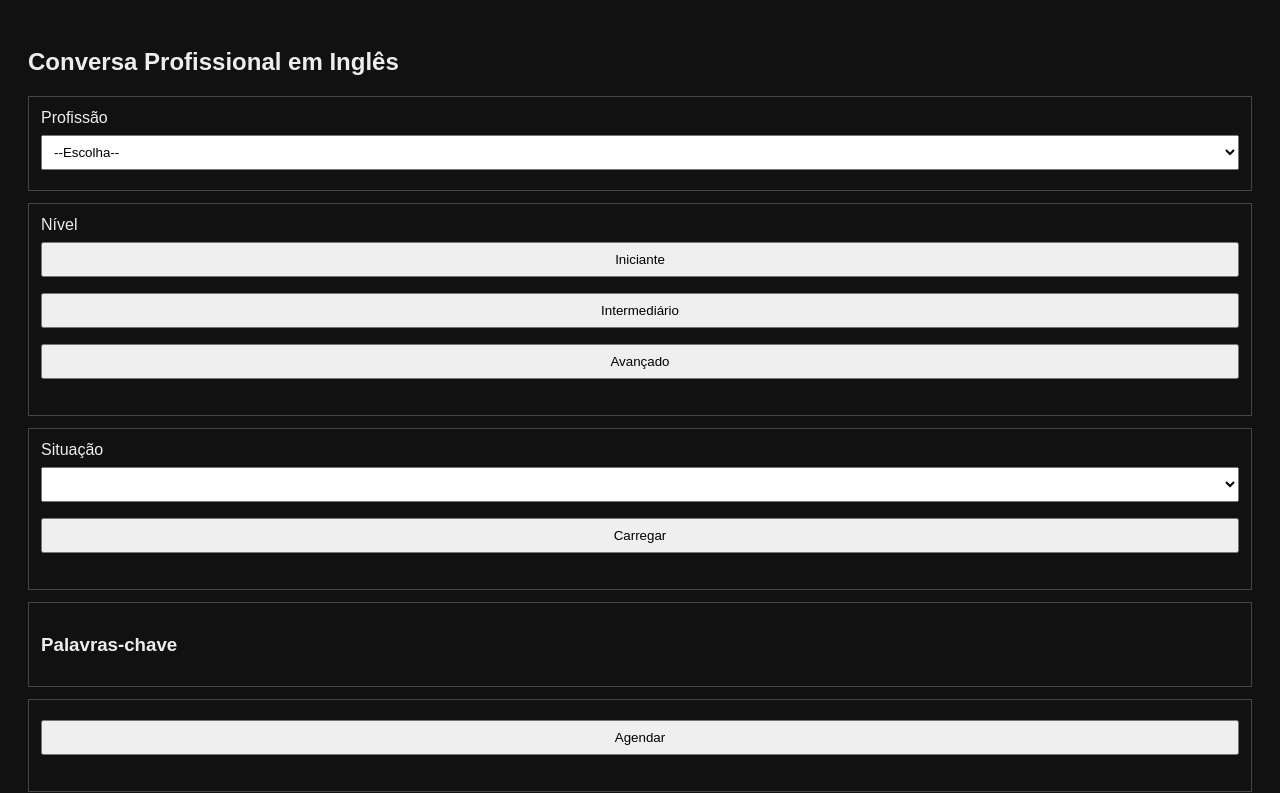
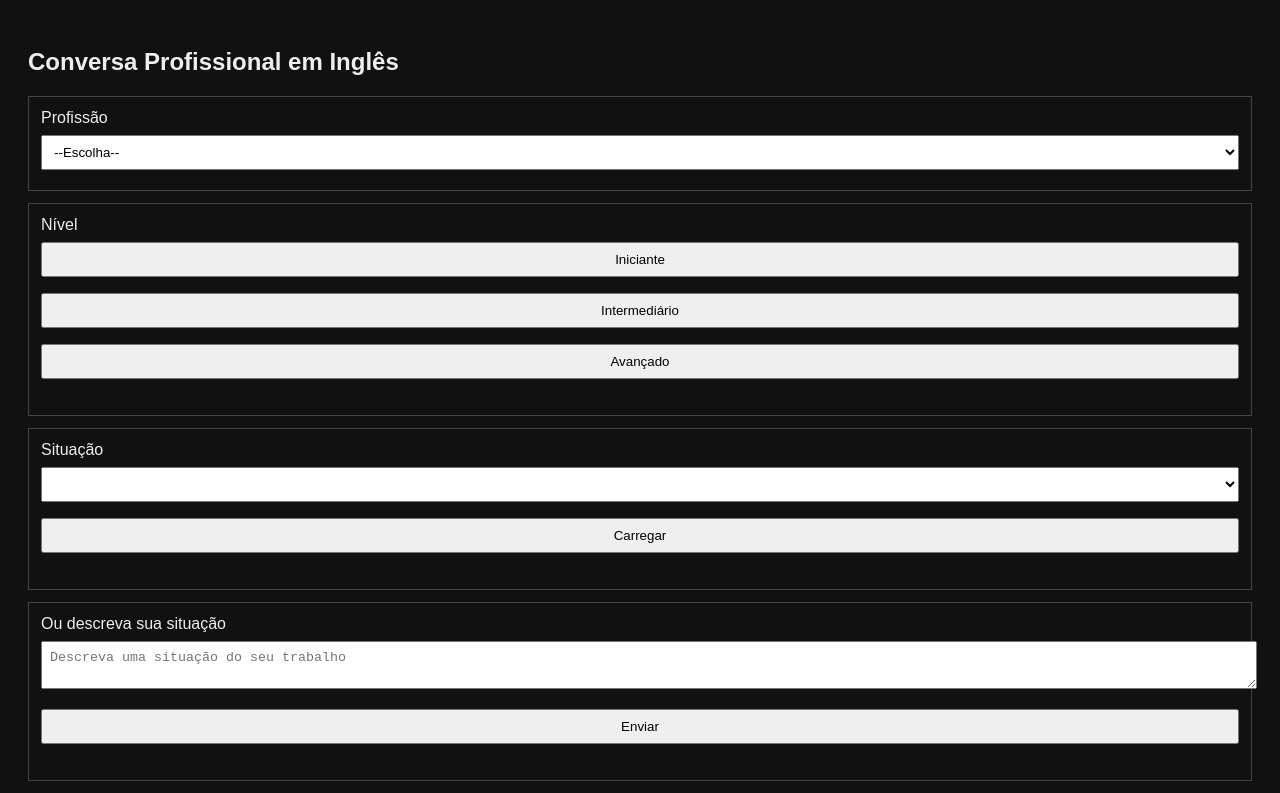
Before and after one commit to azmand01-jpg/english-professions-mvp, a website: page index.html in a window 1280 px wide. Both pictures are taken after a click on the button "Começar". Shown: the top 793 px of the page. Drawn offline with Linux system fonts and the light colour scheme.

Commit message:
Update index.html

```diff
--- a/index.html
+++ b/index.html
@@ -74,6 +74,14 @@
 <p id="context"></p>
 </div>
 
+<!-- NEW BLOCK -->
+<div class="box">
+  <label>Ou descreva sua situação</label>
+  <textarea id="customText" placeholder="Descreva uma situação do seu trabalho"></textarea>
+  <button onclick="sendCustom()">Enviar</button>
+  <p id="customResult"></p>
+</div>
+
 <div class="box">
 <h3>Palavras-chave</h3>
 <ul id="keywords"></ul>
@@ -139,6 +147,32 @@ async function loadScenario(){
  });
 }
 
+async function sendCustom(){
+  const text = document.getElementById('customText').value;
+  const profession = document.getElementById('profession').value;
+  const level = document.getElementById('level').innerText;
+
+  if(!text){
+    document.getElementById('customResult').innerText = "Digite algo";
+    return;
+  }
+
+  let res = await fetch(`${API}/scenario-custom`, {
+    method: 'POST',
+    headers: { 'Content-Type': 'application/json' },
+    body: JSON.stringify({ profession, level, text })
+  });
+
+  let data = await res.json();
+
+  if(data.success){
+    document.getElementById('customResult').innerText = "Enviado";
+    document.getElementById('customText').value = "";
+  } else {
+    document.getElementById('customResult').innerText = "Erro";
+  }
+}
+
 function book(){
  document.getElementById('result').innerText='Agendado (mock)';
 }
```
